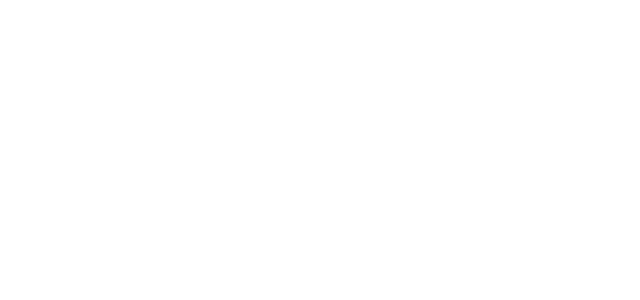
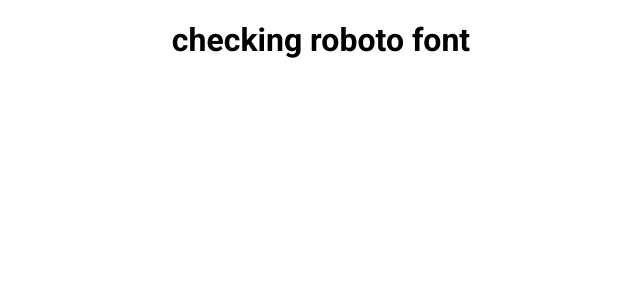
Before and after one commit to Mojdehh/Project-Tracker, a React (Create React App) app in the folder frontend/: page / in a window 1280 px wide. Shown: the top 300 px of the page, without its empty margins (319-959 px from the left). Built offline with nearby package versions, Linux system fonts and the light colour scheme.

Commit message:
install MUI package

```diff
--- a/frontend/package.json
+++ b/frontend/package.json
@@ -4,6 +4,9 @@
   "private": true,
   "proxy": "http://localhost:8001",
   "dependencies": {
+    "@emotion/react": "^11.7.1",
+    "@emotion/styled": "^11.6.0",
+    "@mui/material": "^5.2.8",
     "@testing-library/jest-dom": "^5.16.1",
     "@testing-library/react": "^12.1.2",
     "@testing-library/user-event": "^13.5.0",
--- a/frontend/public/index.html
+++ b/frontend/public/index.html
@@ -24,6 +24,10 @@
       work correctly both with client-side routing and a non-root public URL.
       Learn how to configure a non-root public URL by running `npm run build`.
     -->
+    <link
+      rel="stylesheet"
+      href="https://fonts.googleapis.com/css?family=Roboto:300,400,500,700&display=swap"
+    />
     <title>React App</title>
   </head>
   <body>
--- a/frontend/src/App.css
+++ b/frontend/src/App.css
@@ -1,5 +1,6 @@
 .App {
   text-align: center;
+  font-family: Roboto;
 }
 
 .App-logo {
--- a/frontend/src/App.js
+++ b/frontend/src/App.js
@@ -1,10 +1,9 @@
-
 import './App.css';
 
 function App() {
   return (
     <div className="App">
-
+       <h1>checking roboto font</h1>
     </div>
   );
 }
```
Also changed, not shown: 1 other file (tests, documents, lock files or other folders).
